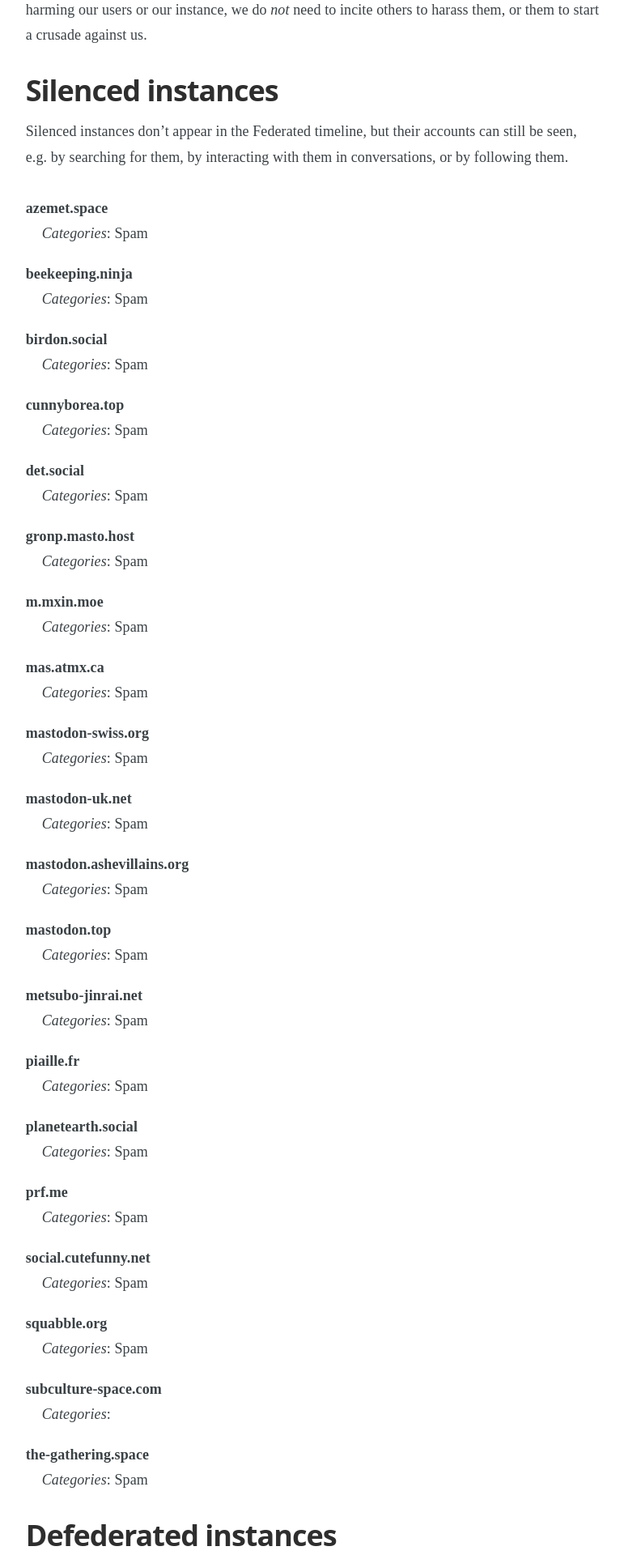
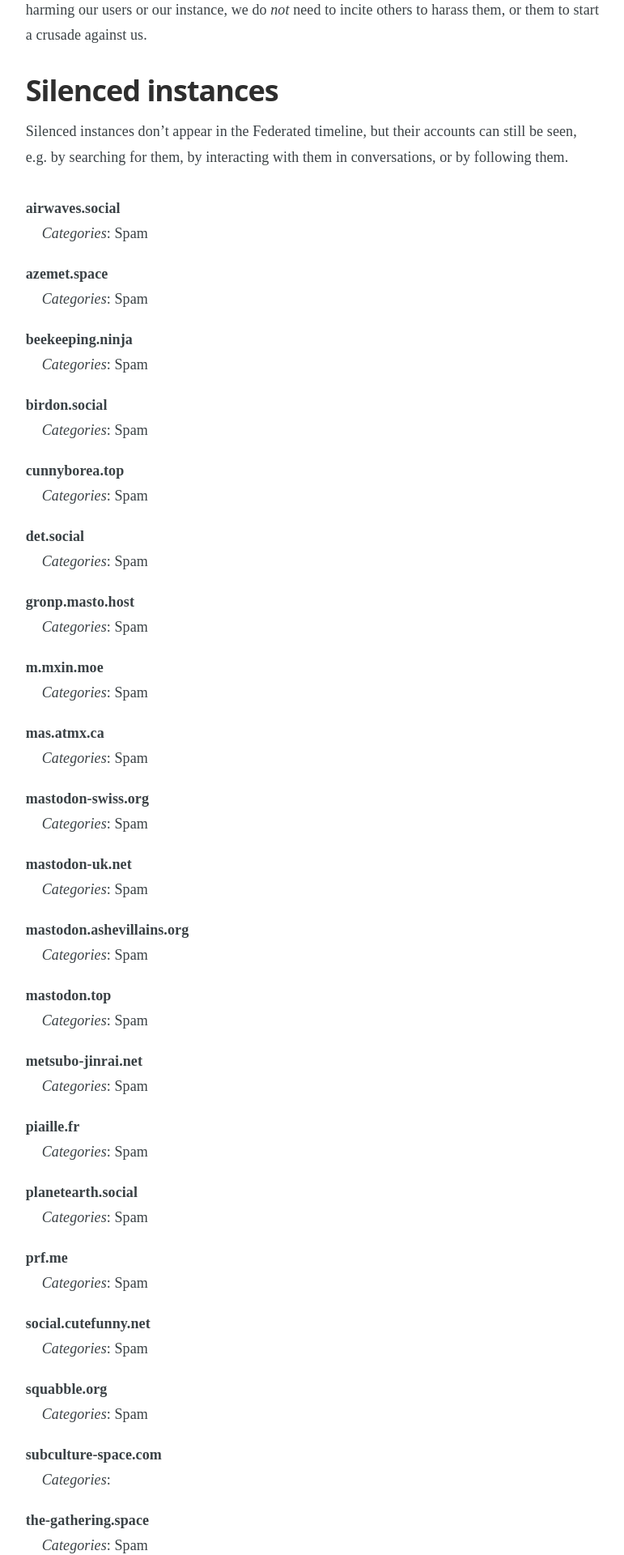
Before and after one commit to chaossocial/meta, a Jekyll site: the page built from federation.md, in a window 1280 px wide. Shown: the part 749-2669 px from the top of the page at 81% size, without its empty margins (398-1169 px from the left). Built offline with Jekyll 4.4.1, drawn with Linux system fonts in a browser that asks for light colours; some of the changed text lies outside the part shown.

Commit message:
Limit airwaves.social

```diff
--- a/_data/limited_instances.json
+++ b/_data/limited_instances.json
@@ -1,4 +1,13 @@
 [
+  {
+    "instance": "airwaves.social",
+    "tags": [
+      "SPAM"
+    ],
+    "receipts": [],
+    "comment_en": "",
+    "comment_de": ""
+  },
   {
     "instance": "azemet.space",
     "tags": [
```
